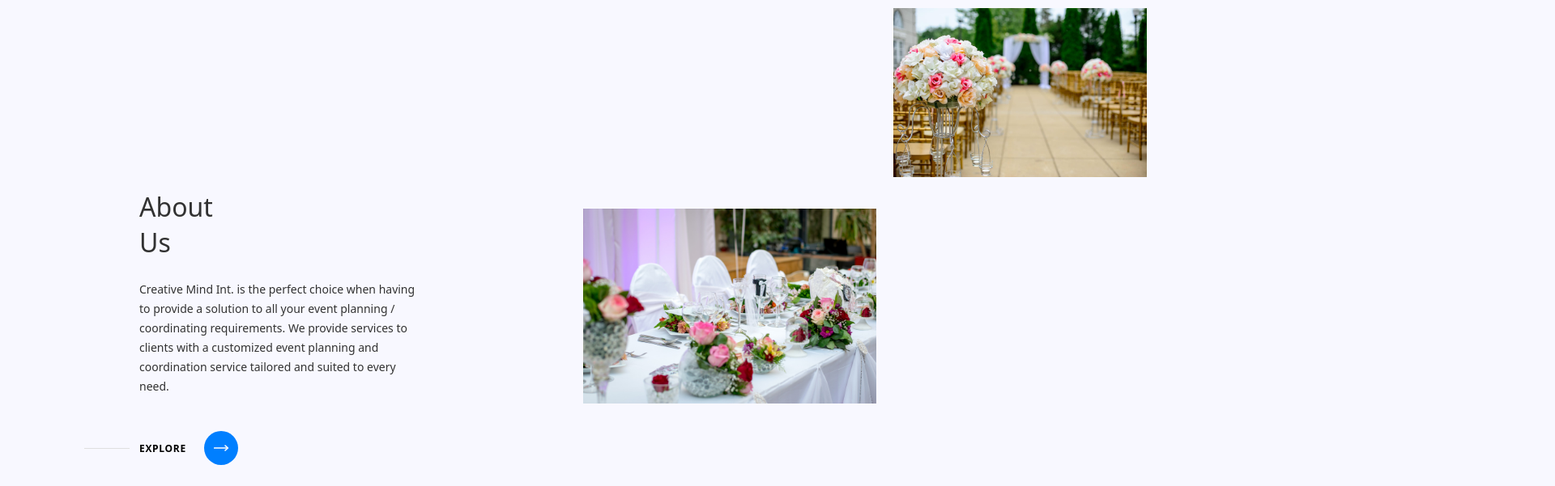
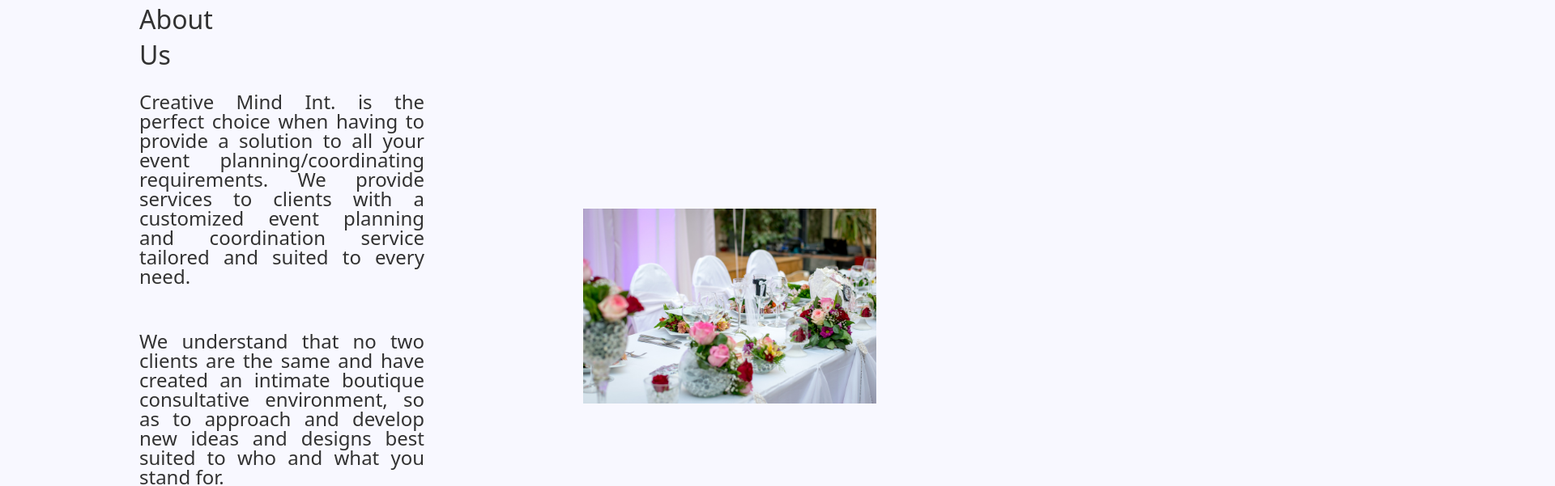
Before and after one commit to SumitBasnet/EventManagement, a React (Create React App) app: page / in a window 1280 px wide. Shown: the part 802-1403 px from the top of the page at 81% size, 1920 px wide, since content can reach past the window. Built offline with nearby package versions, Linux system fonts and the light colour scheme; grey boxes are pictures that could not be loaded; a web font is replaced by a local one; what react-locomotive-scroll would draw is missing.

Commit message:
Animation For About us section

```diff
--- a/src/App.css
+++ b/src/App.css
@@ -1,11 +1,13 @@
 @import url('https://fonts.googleapis.com/css2?family=Tiro+Bangla:ital@1&display=swap');
+
 * {
   margin: 0;
   padding: 0;
   font-family: "Poppins", system-ui, -apple-system, BlinkMacSystemFont, 'Segoe UI', Roboto, Oxygen, Ubuntu, Cantarell, 'Open Sans', 'Helvetica Neue', sans-serif;
 
 }
-body{
+
+body {
   background-color: #F8F8FF;
 }
 
@@ -321,59 +323,71 @@ a {
 
 .aboutUs {
   height: 100vh;
-  background-color: #F8F8FF;
+
 }
-.aboutContainer{
+
+.aboutContainer {
   width: 1440px;
   min-width: 1440px;
   margin: 0 auto;
 }
-.about-inner{
+
+.about-inner {
   display: flex;
   align-items: center;
   justify-content: space-between;
   margin: 0 24px;
   height: 100vh;
 }
-.about-content{
+
+.about-content {
   width: 50%;
+  padding-bottom: 120px
 }
-.about-content-inner{
+
+.about-content-inner {
   width: 400px;
   margin: 0 auto;
   color: #323232;
 }
-.about-content-inner h1{
+
+.about-content-inner h1 {
   font-weight: 500;
   font-size: 32px;
   margin-bottom: 24px;
 }
-.about-content-line{
+
+.about-content-line {
   margin: 0;
   height: 44px;
   overflow: hidden;
 }
-.about-content-inner p{
-  font-size: 14px;
+
+.about-content-inner p {
+  font-size: 24px;
   line-height: 24px;
   font-weight: 30;
   padding-right: 48px;
   margin-bottom: 56px;
+  text-align: justify;
 }
-.btn-more{
+
+.btn-more {
   position: relative;
 
 }
-.btn-more::before{
+
+.btn-more::before {
   position: absolute;
   content: '';
-    width:56px;
+  width: 56px;
   height: 1px;
   background-color: #dfdfdf;
   top: 50%;
   left: -68px;
 }
-.btn-more button{
+
+.btn-more button {
   background: none;
   border: none;
   font-size: 12px;
@@ -386,10 +400,12 @@ a {
   align-items: center;
   position: relative;
 }
-.btn-more button:focus{
+
+.btn-more button:focus {
   outline: none;
 }
-.arrow-right{
+
+.arrow-right {
   position: absolute;
   display: flex;
   align-items: center;
@@ -400,30 +416,35 @@ a {
   border-radius: 100px;
   left: 80px;
 }
-.about-images{
+
+.about-images {
   width: 50%;
   height: 100vh;
   position: relative;
 
 }
-.about-image{
+
+.about-image {
   position: absolute;
   overflow: hidden;
 
 }
-.img1{
+
+.img1 {
   top: 12px;
   right: 0;
   width: 45%;
   height: 50%;
 }
- .img2{
+
+.img2 {
   bottom: 20px;
   left: 0px;
   width: 52%;
   height: 65%;
 }
-.about-image img{
+
+.about-image img {
   position: absolute;
   top: 0;
   right: 0;
--- a/src/sections/AboutUs.js
+++ b/src/sections/AboutUs.js
@@ -1,6 +1,28 @@
+import { TimelineLite, Power3 } from "gsap/gsap-core";
 import React from "react";
+import { useEffect, useRef } from "react";
+import { ScrollTrigger } from "gsap/ScrollTrigger";
+import gsap from "gsap";
 
 const AboutUs = () => {
+  let images = useRef(null);
+
+  useEffect(() => {
+    //VARS IMAGES
+    const img1 = images.firstElementChild;
+    const img2 = images.lastElementChild;
+
+    let t1 = new TimelineLite();
+
+    t1.to(img1, {
+      x: 1280,
+      ease: Power3.ease,
+      scrollTrigger: {
+        trigger: ".img1",
+        start: "top center",
+      },
+    });
+  });
   return (
     <div className="aboutUs">
       <div className="aboutContainer">
@@ -17,10 +39,15 @@ const AboutUs = () => {
               </h1>
               <p>
                 Creative Mind Int. is the perfect choice when having to provide
-                a solution to all your event planning / coordinating
-                requirements. We provide services to clients with a customized
-                event planning and coordination service tailored and suited to
-                every need.
+                a solution to all your event planning/coordinating requirements.
+                We provide services to clients with a customized event planning
+                and coordination service tailored and suited to every need.
+              </p>
+              <p>
+                We understand that no two clients are the same and have created
+                an intimate boutique consultative environment, so as to approach
+                and develop new ideas and designs best suited to who and what
+                you stand for.
               </p>
               <div className="btn-more">
                 <button className="explore-more">
@@ -33,7 +60,7 @@ const AboutUs = () => {
             </div>
           </div>
           <div className="about-images">
-            <div className="about-images-inner">
+            <div className="about-images-inner" ref={(el) => (images = el)}>
               <div className="about-image img1">
                 <img src="/assets/images/Dummy-Aboutus.jpg" alt="" />
               </div>
```
Lines whose indentation alone changed are shown as unchanged.
